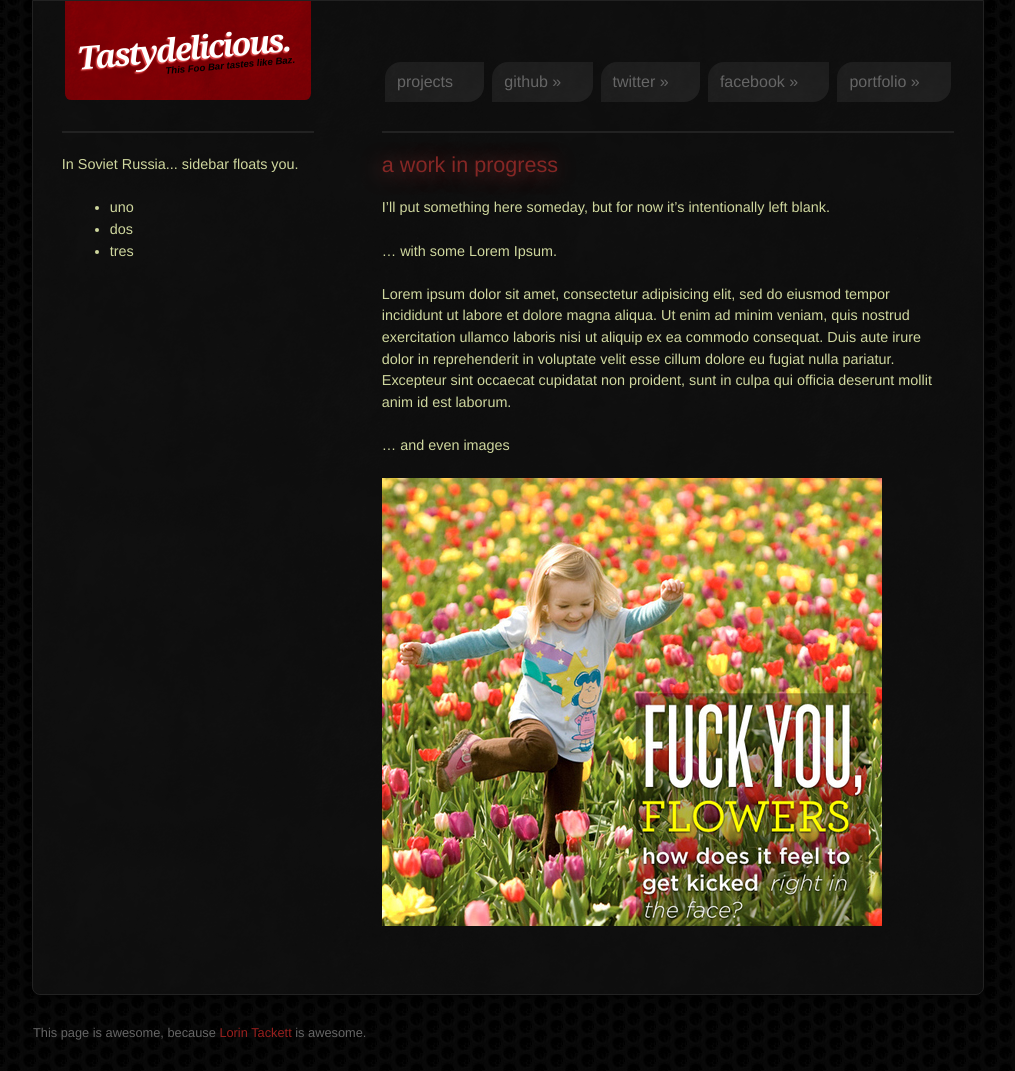
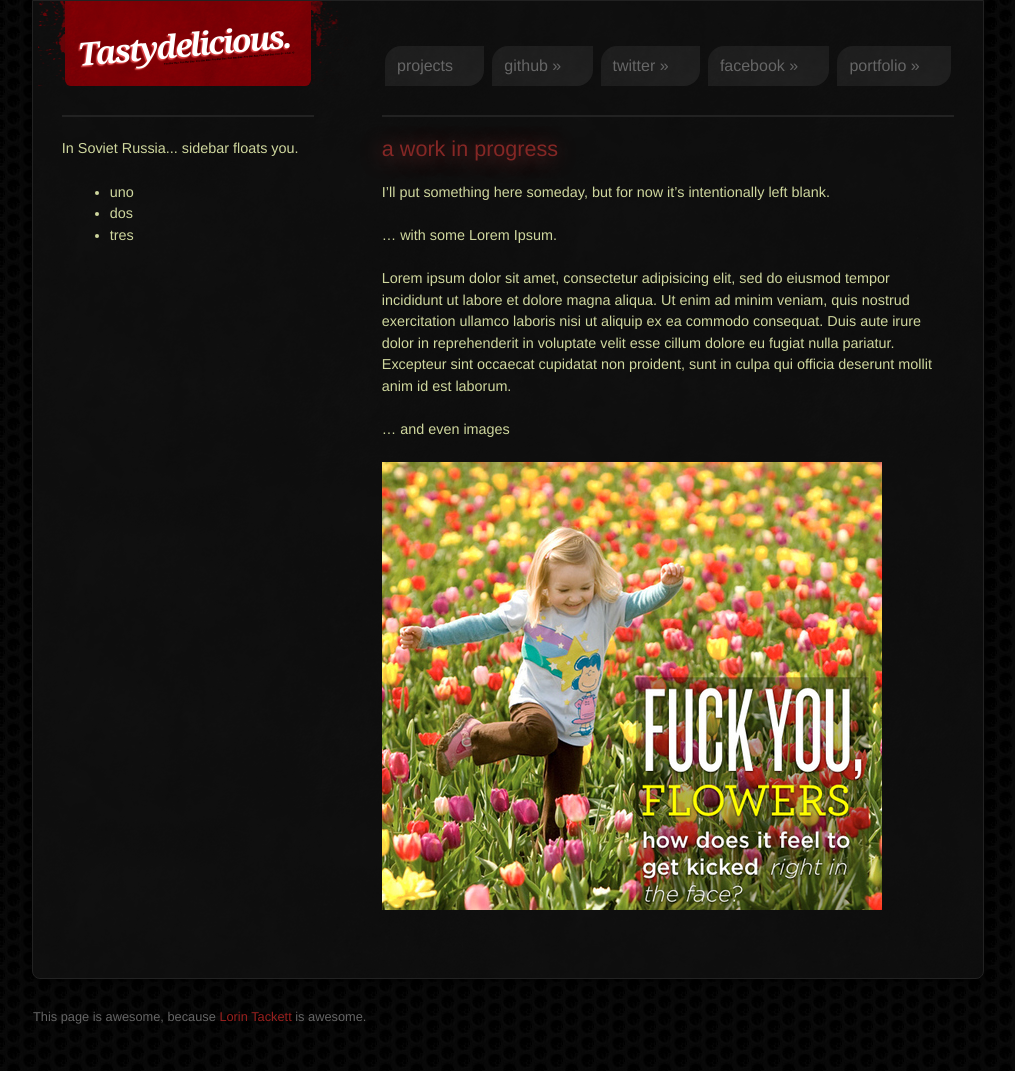
Before and after one commit to ltackett/tastydeliciousness, a Jekyll site: the page built from index.markdown, in a window 1280 px wide. Shown: the whole page, without its empty margins (132-1147 px from the left). Built offline with Jekyll 4.4.1, drawn with Linux system fonts in a browser that asks for light colours; Markdown is read by kramdown in place of the engine named in the settings; comment, search, counter and statistics services are not loaded.

Commit message:
moar awesomeness

```diff
--- a/_layouts/default.html
+++ b/_layouts/default.html
@@ -44,7 +44,7 @@
                 <div id="logo">
                     <div id="inner-logo">
                         <h1><a href="index.html">Tastydelicious.</a></h1>
-                        <p>This Foo Bar tastes like Baz.</p>
+                        <p>Foo Bar Baz. Foo Bar Baz. Foo Bar Baz. Foo Bar Baz. Foo Bar Baz. Foo Bar Baz. Foo Bar Baz. Foo B-- o hai. =)</p>
                     </div>
                 </div>
             </div>
--- a/stylesheets/screen.css
+++ b/stylesheets/screen.css
@@ -276,17 +276,18 @@
   display: box;
   height: 100%;
   width: 100%;
-  margin-top: 3.8em; }
+  margin-top: 2.8em; }
 
 /* line 56, ../sass/screen.sass */
 #header {
   overflow: hidden;
-  display: inline-block; }
+  display: inline-block;
+  background: url(../images/grunge_corner.png) 5px -70px no-repeat, url(../images/grunge_corner.png) 230px -70px no-repeat; }
   /* line 8, ../../../../../Library/Ruby/Gems/1.8/gems/compass-0.10.0.rc5/frameworks/compass/stylesheets/compass/utilities/general/_hacks.scss */
   #header {
     display: block; }
 
-/* line 59, ../sass/screen.sass */
+/* line 60, ../sass/screen.sass */
 #logo {
   border-bottom-left-radius: 0.4em;
   -moz-border-radius-bottomleft: 0.4em;
@@ -309,7 +310,7 @@
   padding-top: 1em;
   margin: 0 2em;
   background: url(../images/fabric.png) #8b0006; }
-  /* line 64, ../sass/screen.sass */
+  /* line 65, ../sass/screen.sass */
   #logo #inner-logo {
     -moz-transform-origin: 20% 50%;
     -webkit-transform-origin: 20% 50%;
@@ -320,10 +321,10 @@
     -o-transform: scale(0.5) rotate(-5deg);
     transform: scale(0.5) rotate(-5deg);
     width: 28em; }
-    /* line 68, ../sass/screen.sass */
+    /* line 69, ../sass/screen.sass */
     .csstransforms #logo #inner-logo {
       margin-left: -2em; }
-  /* line 72, ../sass/screen.sass */
+  /* line 73, ../sass/screen.sass */
   #logo h1 {
     text-shadow: -0.04em 0.04em 0.04em rgba(255, 100, 100, 0.8);
     letter-spacing: -0.07em;
@@ -332,19 +333,19 @@
     font-size: 4em;
     font-weight: bold;
     font-style: italic; }
-    /* line 81, ../sass/screen.sass */
+    /* line 82, ../sass/screen.sass */
     #logo h1 a {
       color: white;
       text-decoration: none; }
-  /* line 85, ../sass/screen.sass */
+  /* line 86, ../sass/screen.sass */
   #logo p {
     color: black;
-    margin-left: 9em;
-    font-size: 1.2em;
+    margin-left: 34em;
+    font-size: 5px;
     font-style: italic;
     font-weight: bold; }
 
-/* line 98, ../sass/screen.sass */
+/* line 99, ../sass/screen.sass */
 .link-box a {
   -moz-transition-property: all;
   -webkit-transition-property: all;
@@ -390,19 +391,19 @@
   background-color: #222222;
   background-attachment: fixed;
   white-space: nowrap; }
-  /* line 113, ../sass/screen.sass */
+  /* line 114, ../sass/screen.sass */
   .link-box a[rel="external"]:after {
     content: " »"; }
-  /* line 115, ../sass/screen.sass */
+  /* line 116, ../sass/screen.sass */
   .link-box a:hover {
     color: white;
     background-color: #8b0006;
     padding-right: 85px; }
-  /* line 119, ../sass/screen.sass */
+  /* line 120, ../sass/screen.sass */
   .link-box a:last-child, .link-box a:last-child:hover {
     margin-right: 0; }
 
-/* line 125, ../sass/screen.sass */
+/* line 126, ../sass/screen.sass */
 .primary-column {
   display: inline;
   float: left;
@@ -414,7 +415,7 @@
   * html .primary-column {
     overflow-x: hidden; }
 
-/* line 129, ../sass/screen.sass */
+/* line 130, ../sass/screen.sass */
 .secondary-column {
   display: inline;
   float: left;
@@ -424,24 +425,24 @@
   * html .secondary-column {
     overflow-x: hidden; }
 
-/* line 134, ../sass/screen.sass */
+/* line 135, ../sass/screen.sass */
 .primary-column .block,
 .secondary-column .block {
   margin: 2em;
   border-top: 2px solid #222222; }
-  /* line 138, ../sass/screen.sass */
+  /* line 139, ../sass/screen.sass */
   #header .primary-column .block, #header
   .secondary-column .block {
     margin-bottom: 0;
     margin-top: 0;
     border: none; }
 
-/* line 150, ../sass/screen.sass */
+/* line 151, ../sass/screen.sass */
 #content .primary-column > .block,
 #content .secondary-column > .block {
   padding-top: 1.5em; }
 
-/* line 156, ../sass/screen.sass */
+/* line 157, ../sass/screen.sass */
 #footer {
   width: 950px;
   margin: 0 auto;
```
Also changed, not shown: sass/screen.sass (+4 -3 lines), images/grunge_corner.png (added).
